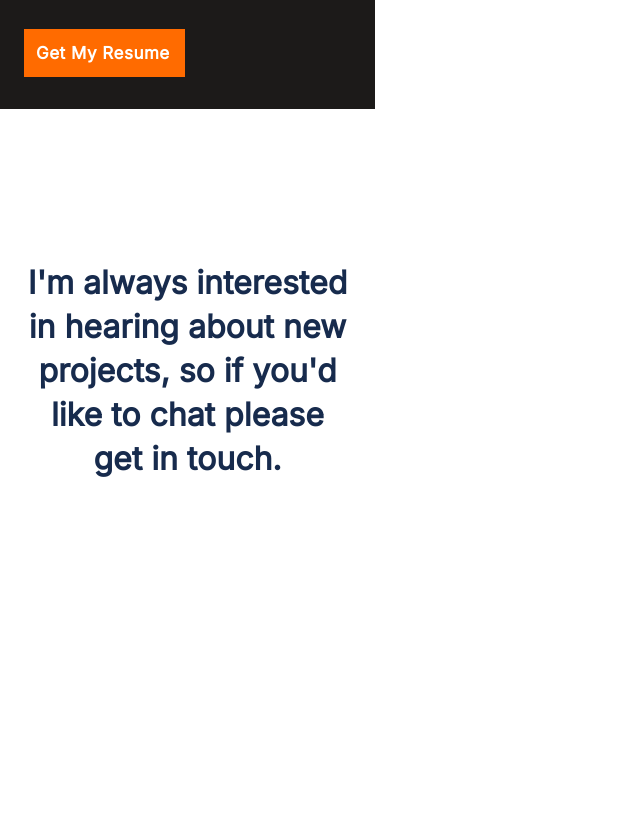
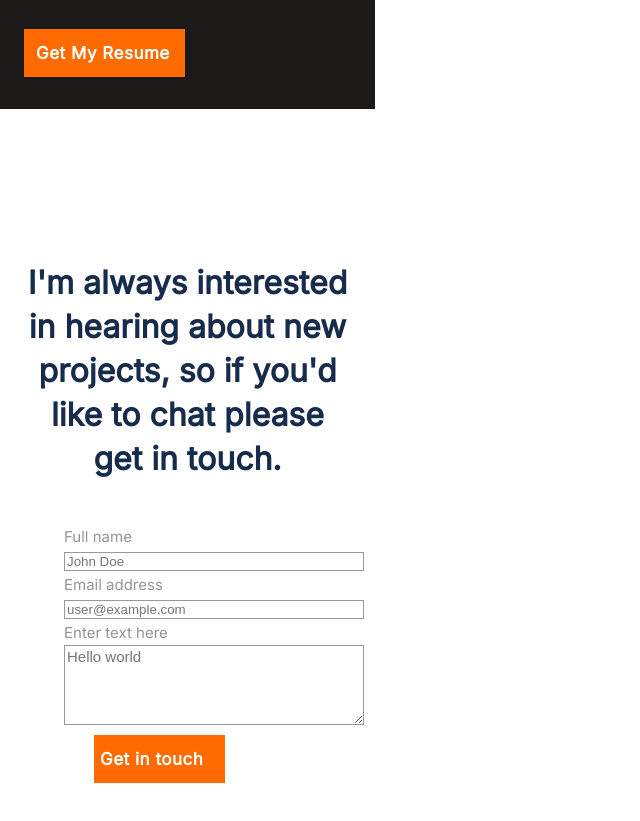
Before and after one commit to borrnelsonk/mobilefirstportfolio, a website: page index.html in a window 1280 px wide. Shown: the part 2236-3057 px from the top of the page, without its empty margins (0-640 px from the left). Drawn offline with Linux system fonts and the light colour scheme.

Commit message:
Add form validation

```diff
--- a/index.html
+++ b/index.html
@@ -72,11 +72,30 @@
                <li> <a href="#">Get My Resume</a></li>
             </ul>
         </div>
-        <article class="contact">
+        <footer>
             <p class="context">I'm always interested in hearing about new projects,
                 so if you'd like to chat please get in touch.</p>
+            <form action="https://formspree.io/f/xwkzpzlo" id="contactform" method="post">
+                <ul id="listdetails">
+                   <li id="namefield">
+                    <label for="name" id="namelabel">Full name</label>
+                    <input type="text" id="name" name="fullname" required maxlength="30" placeholder="John Doe"/>
+                </li>
+                <li id="emailfield">
+                    <label for="mail" id="maillabel">Email address</label>
+                    <input type="email" id="mail" name="useremail" required placeholder="user@example.com"/>
+                </li>
+                <li id="messagefield">
+                    <label for="message">Enter text here</label>
+                    <textarea id="message" name="usermessage" required maxlength="500" placeholder="Hello world"></textarea>
+                </li>
+                <li class="buttonlabel">
+                    <button class="fbutton" type="submit"><a>Get in touch</a></button>
+                </li>
+                </ul>
+            </form>
 
-        </article>
+        </footer>
     </section>
 
    </main>
--- a/styles.css
+++ b/styles.css
@@ -487,16 +487,20 @@
   list-style-type: none;
 }
 
+.fbutton a {
+  text-decoration: none;
+  color: #fff;
+}
+
 .butabout li a {
   text-decoration: none;
 }
 
-.contact {
+footer {
   display: flex;
   flex-direction: column;
   align-items: flex-start;
   padding: 120px 24px;
-  gap: 58px;
   position: absolute;
   width: 375px;
   height: 844px;
@@ -514,30 +518,71 @@
   line-height: 44px;
   text-align: center;
   color: #172b4d;
-  flex: none;
-  order: 0;
-  flex-grow: 0;
 }
-.contactform {
-display: flex;
-flex-direction: column;
-align-items: flex-start;
-padding: 120px 24px;
-gap: 58px;
-position: absolute;
-width: 375px;
-height: 844px;
-left: 0px;
-top: 6038px;
+
+#listdetails {
+  list-style-type: none;
 }
-.context {
-width: 327px;
-height: 216px;
-font-family: 'Inter';
-font-style: normal;
-font-weight: 700;
-font-size: 32px;
-line-height: 44px;
-text-align: center;
-color: #172B4D;
+
+#listdetails li {
+  font-family: 'Inter', sans-serif;
+  font-style: normal;
+  font-weight: 400;
+  font-size: 15px;
+  line-height: 24px;
+  color: #979493;
+  padding-right: 5px;
 }
+
+#namefield {
+  width: 327px;
+  height: 48px;
+}
+
+#emailfield {
+  width: 327px;
+  height: 48px;
+}
+
+#messagefield {
+  width: 327px;
+  height: 114px;
+}
+
+.buttonlabel {
+  display: flex;
+  align-items: center;
+  width: 131px;
+  height: 48px;
+  background: #ff6b00;
+  margin-left: 30px;
+}
+
+.fbutton {
+  font-family: 'Inter', sans-serif;
+  font-style: normal;
+  font-weight: 700;
+  font-size: 17px;
+  line-height: 24px;
+  letter-spacing: 0.03em;
+  background: #ff6b00;
+}
+
+label {
+  display: block;
+}
+
+textarea {
+  font: 1em sans-serif;
+  width: 300px;
+  box-sizing: border-box;
+  border: 1px solid #999;
+  height: 80px;
+}
+
+#name,
+#mail {
+  box-sizing: border-box;
+  width: 300px;
+  border: 1px solid #999;
+}
```
